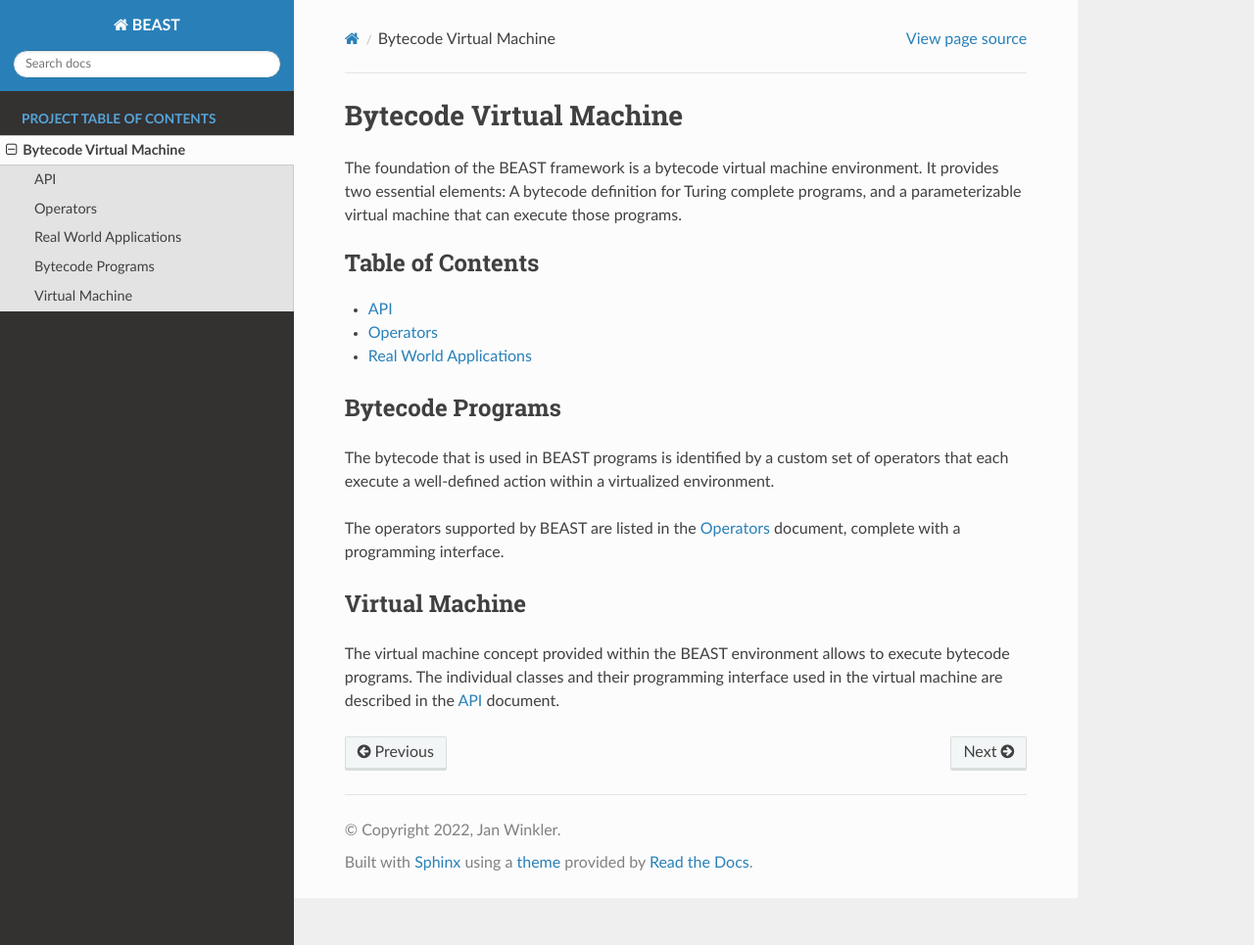
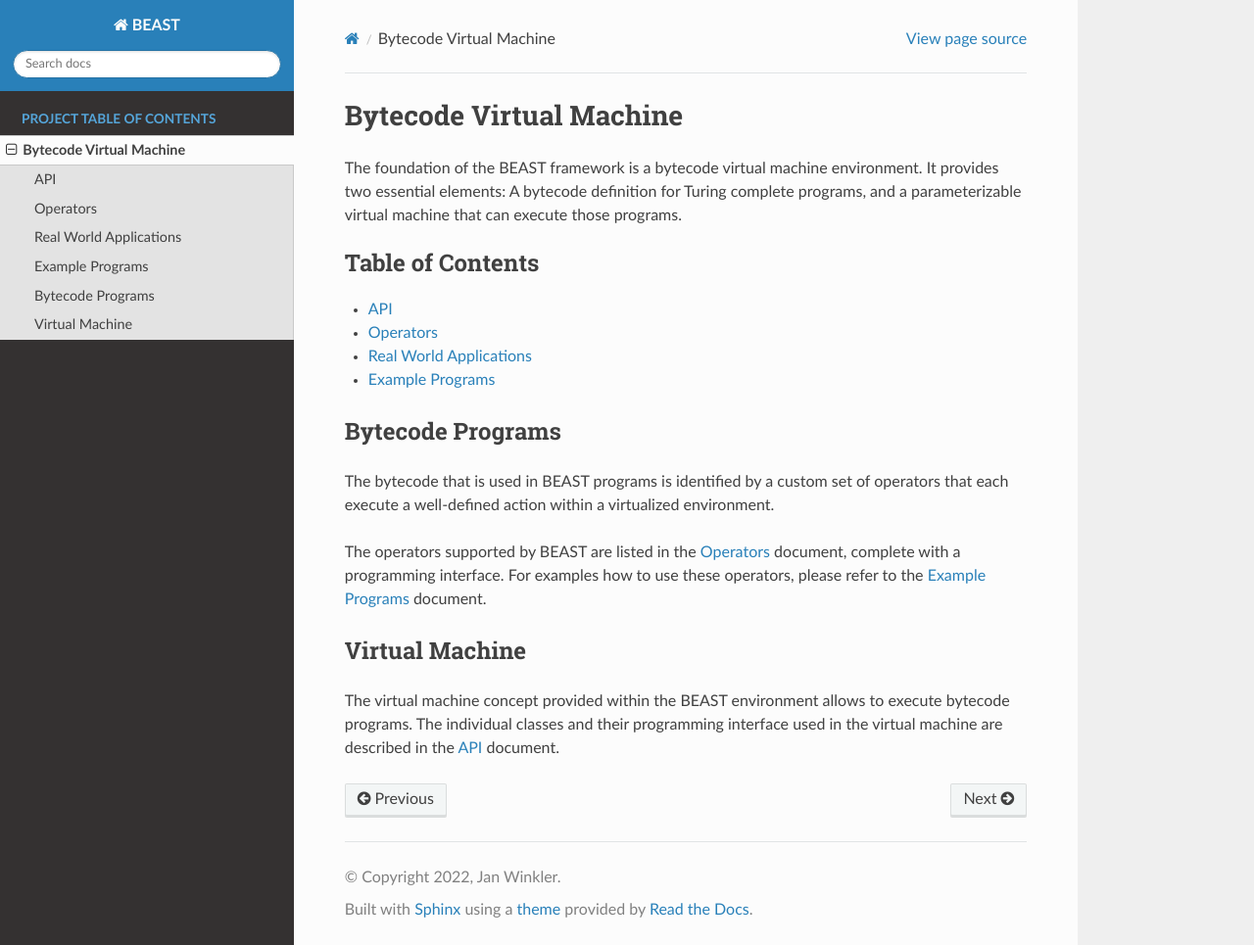
Before and after one commit to dedicate-project/beast, a Sphinx documentation site: the page built from docs/bytecode_virtual_machine.rst, in a window 1280 px wide and 965 px high. Shown: the whole window at 98% size. Built offline with Sphinx 7.4.7 and the Read the Docs theme 2.0.0, drawn with Linux system fonts in a browser that asks for light colours.

Commit message:
Added docs for example programs and fixed a code error in bubblesort

```diff
--- a/docs/bytecode_virtual_machine.rst
+++ b/docs/bytecode_virtual_machine.rst
@@ -12,6 +12,7 @@
    api.rst
    operators.rst
    real_world_applications.rst
+   example_programs.rst
 
 
 Bytecode Programs
@@ -21,7 +22,8 @@
 execute a well-defined action within a virtualized environment.
 
 The operators supported by BEAST are listed in the :ref:`Operators` document, complete with a
-programming interface.
+programming interface. For examples how to use these operators, please refer to the :ref:`Example
+Programs` document.
 
 
 Virtual Machine
```
Also changed, not shown: docs/example_programs.rst (added, +54 -0 lines), 1 other file.
